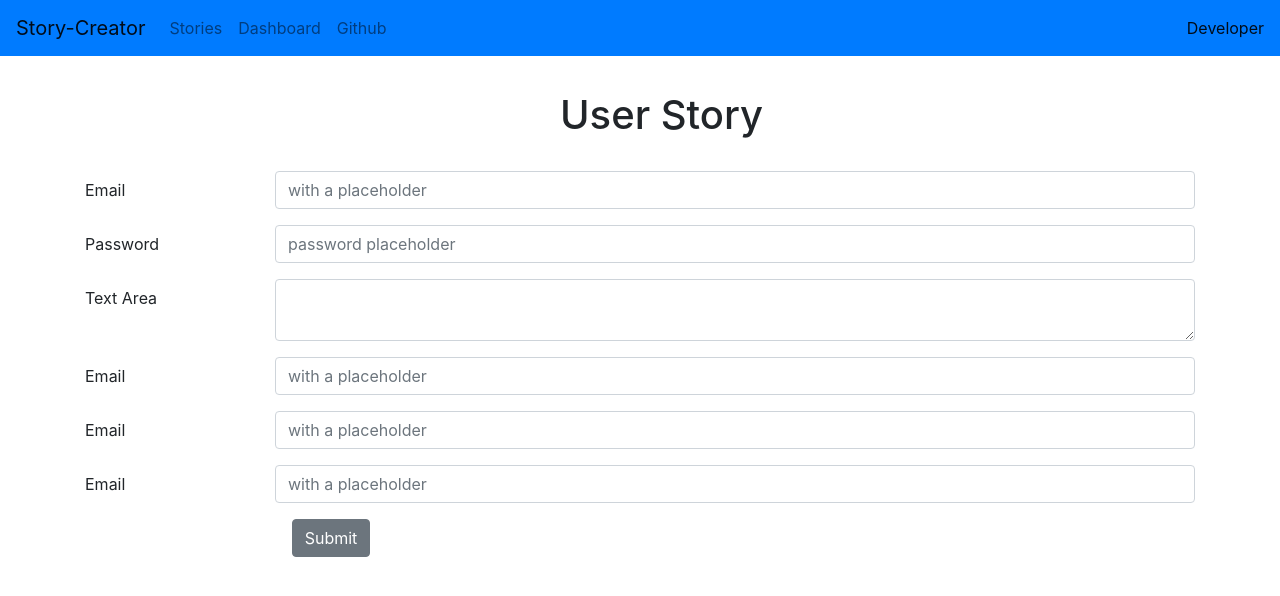
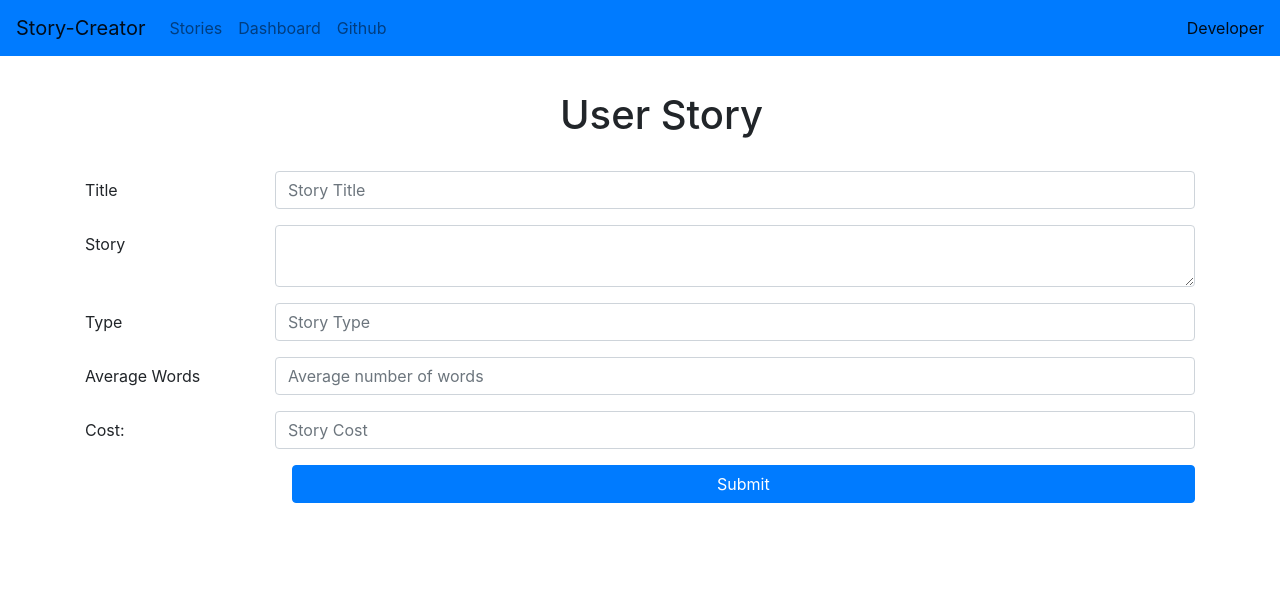
Before and after one commit to jideabdqudus/story-creator, a React (Create React App) app: page / in a window 1280 px wide. Shown: the top 596 px of the page. Built offline with nearby package versions, Linux system fonts and the light colour scheme.

Commit message:
Added Changes

```diff
--- a/src/App.js
+++ b/src/App.js
@@ -1,4 +1,4 @@
-import React, { Fragment } from "react";
+import React, { Fragment, Component } from "react";
 import { BrowserRouter, Switch, Route } from "react-router-dom";
 import "./App.css";
 import NavbarCard from "./components/Navbar/NavbarCard";
@@ -7,7 +7,38 @@ import FormCard from "./components/Form/FormCard";
 import DashTable from "./components/Dashboard/DashTable";
 import StoriesCard from "./components/Stories/StoriesCard";
 
-function App() {
+class App extends Component {
+  state = {
+    story: [
+      {
+        id: 1,
+        title: "Massacre in Stamford",
+        detail: "JT went down amongst other things",
+        type: "Sport Journo",
+        words: "2000",
+        cost: 30,
+      },
+      {
+        id: 2,
+        title: "Moving to Lagos",
+        detail: "Change of School",
+        type: "Home",
+        words: "1000",
+        cost: 10,
+      },
+      {
+        id: 3,
+        title: "New Job",
+        detail: "Fresh out of school",
+        type: "Employment",
+        words: "3500",
+        cost: 70,
+      },
+    ],
+  };
+
+  render() {
+    const {story} = this.state
     return (
       <BrowserRouter>
         <div className="App">
@@ -24,17 +55,20 @@ function App() {
               )}
             />
             <Route
-          exact path="/stories"
-          component={StoriesCard}
+              exact
+              path="/stories"
+              render={()=>(
+                <Fragment>
+                  <StoriesCard story={story} />
+                </Fragment>
+              )}
             />
-          <Route
-          exact path="/dashboard"
-          component={DashTable}
-          />
+            <Route exact path="/dashboard" component={DashTable} />
           </Switch>
         </div>
       </BrowserRouter>
     );
   }
+}
 
 export default App;
--- a/src/components/Dashboard/DashTable.jsx
+++ b/src/components/Dashboard/DashTable.jsx
@@ -1,5 +1,5 @@
 import React from 'react'
-import {Table, Container} from "reactstrap"
+import {Table, Container, Button} from "reactstrap"
 
 const DashTable = () => {
     return (
@@ -8,41 +8,24 @@ const DashTable = () => {
         <thead>
           <tr>
             <th>#</th>
-            <th>Table heading</th>
-            <th>Table heading</th>
-            <th>Table heading</th>
-            <th>Table heading</th>
-            <th>Table heading</th>
-            <th>Table heading</th>
+            <th>Title</th>
+            <th>Story</th>
+            <th>Type</th>
+            <th>Average Words</th>
+            <th>Cost</th>
+            <th>Status</th>
           </tr>
         </thead>
         <tbody>
           <tr>
             <th scope="row">1</th>
-            <td>Table cell</td>
-            <td>Table cell</td>
-            <td>Table cell</td>
-            <td>Table cell</td>
-            <td>Table cell</td>
-            <td>Table cell</td>
-          </tr>
-          <tr>
-            <th scope="row">2</th>
-            <td>Table cell</td>
-            <td>Table cell</td>
-            <td>Table cell</td>
-            <td>Table cell</td>
-            <td>Table cell</td>
-            <td>Table cell</td>
-          </tr>
-          <tr>
-            <th scope="row">3</th>
-            <td>Table cell</td>
-            <td>Table cell</td>
-            <td>Table cell</td>
-            <td>Table cell</td>
-            <td>Table cell</td>
-            <td>Table cell</td>
+            <td>Massacre in Munich</td>
+            <td>Lore Ipsum Dolor sit Amet</td>
+            <td>Sport Journo</td>
+            <td>3000</td>
+            <td>$2</td>
+            <td>Read</td>
+            <td><Button sm color="primary"></Button></td>
           </tr>
         </tbody>
       </Table>
--- a/src/components/Form/FormCard.jsx
+++ b/src/components/Form/FormCard.jsx
@@ -6,7 +6,6 @@ import {
   FormGroup,
   Label,
   Input,
-  FormText,
   Container,
 } from "reactstrap";
 
@@ -16,81 +15,71 @@ class FormCard extends Component {
       <Container>
         <Form>
           <FormGroup row>
-            <Label for="exampleEmail" sm={2}>
-              Email
+            <Label for="title" sm={2}>
+              Title
             </Label>
             <Col sm={10}>
               <Input
-                type="email"
-                name="email"
-                id="exampleEmail"
-                placeholder="with a placeholder"
+                type="text"
+                name="title"
+                id="formTitle"
+                placeholder="Story Title"
               />
             </Col>
           </FormGroup>
           <FormGroup row>
-            <Label for="examplePassword" sm={2}>
-              Password
+            <Label for="story" sm={2}>
+              Story
             </Label>
             <Col sm={10}>
-              <Input
-                type="password"
-                name="password"
-                id="examplePassword"
-                placeholder="password placeholder"
-              />
-            </Col>
-          </FormGroup>
-          <FormGroup row>
-            <Label for="exampleText" sm={2}>
-              Text Area
-            </Label>
-            <Col sm={10}>
-              <Input type="textarea" name="text" id="exampleText" />
+              <Input type="textarea" name="story" id="formStory" />
             </Col>
           </FormGroup>
           <FormGroup row>
             <Label for="exampleEmail" sm={2}>
-              Email
+              Type
             </Label>
             <Col sm={10}>
               <Input
-                type="email"
-                name="email"
-                id="exampleEmail"
-                placeholder="with a placeholder"
+                type="text"
+                name="type"
+                id="formType"
+                placeholder="Story Type"
               />
             </Col>
           </FormGroup>
           <FormGroup row>
             <Label for="exampleEmail" sm={2}>
-              Email
+              Average Words
             </Label>
             <Col sm={10}>
               <Input
-                type="email"
-                name="email"
-                id="exampleEmail"
-                placeholder="with a placeholder"
+                type="number"
+                name="words"
+                id="formWords"
+                placeholder="Average number of words"
               />
             </Col>
           </FormGroup>
           <FormGroup row>
             <Label for="exampleEmail" sm={2}>
-              Email
+              Cost:
             </Label>
             <Col sm={10}>
               <Input
-                type="email"
-                name="email"
-                id="exampleEmail"
-                placeholder="with a placeholder"
+                type="number"
+                name="cost"
+                id="formCost"
+                placeholder="Story Cost"
               />
             </Col>
           </FormGroup>
+
           <FormGroup check row>
             <Col sm={{ size: 10, offset: 2 }}>
-              <Button>Submit</Button>
+              <Button color="primary" block>
+                Submit
+              </Button>
             </Col>
           </FormGroup>
         </Form>
--- a/src/components/Stories/StoriesCard.jsx
+++ b/src/components/Stories/StoriesCard.jsx
@@ -1,21 +1,24 @@
 import React from "react";
-import { Container, Jumbotron } from "reactstrap";
+import { Container, Jumbotron, Row, Col } from "reactstrap";
 
 const StoriesCard = () => {
   return (
     <Container>
       <Jumbotron>
-        <h1 className="display-3">Hello, world!</h1>
+        <h1 className="display-4">Massacre in Munich</h1>
         <p className="lead">
-          This is a simple hero unit, a simple Jumbotron-style component for
-          calling extra attention to featured content or information.
+          Lorem Ipsum dolor sit amet, This is a simple hero unit, a simple
+          Jumbotron-style component for calling extra attention to featured
+          content or information....
         </p>
         <hr className="my-2" />
-        <p>
-          It uses utility classes for typography and spacing to space content
-          out within the larger container.
-        </p>
+        <Row>
+          <Col sm="2"> Type: Sport Journo</Col>
+          <Col sm="2">Words: 3000</Col>
+          <Col sm="2">Price: $2</Col>
+        </Row>
       </Jumbotron>
+      {this.props.story}
     </Container>
   );
 };
```
Also changed, not shown: src/components/Navbar/NavbarCard.jsx (+11 -10 lines). Lines whose indentation alone changed are shown as unchanged.
